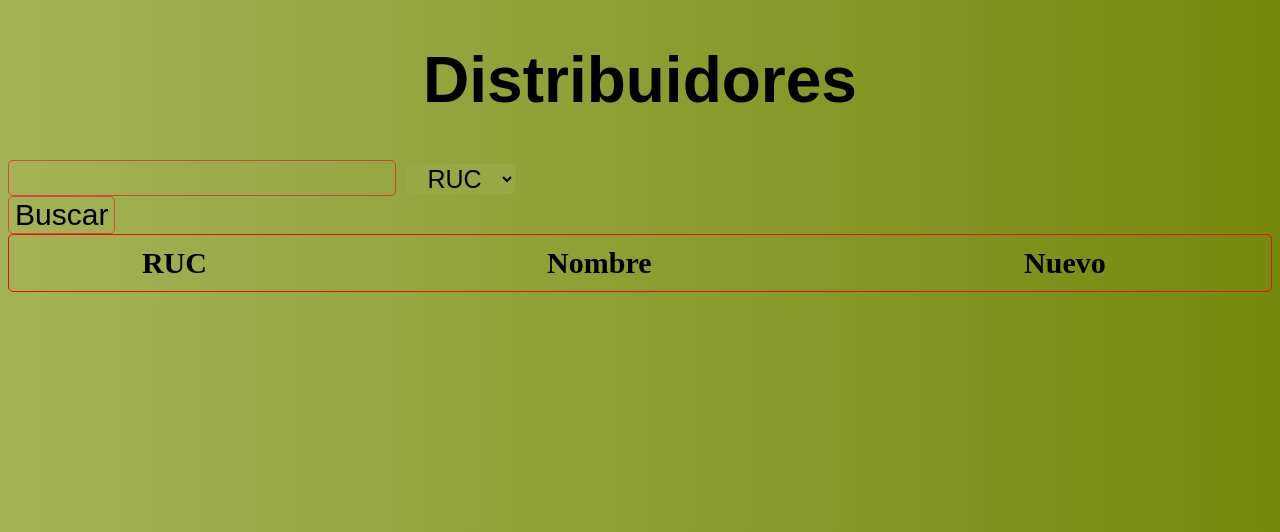
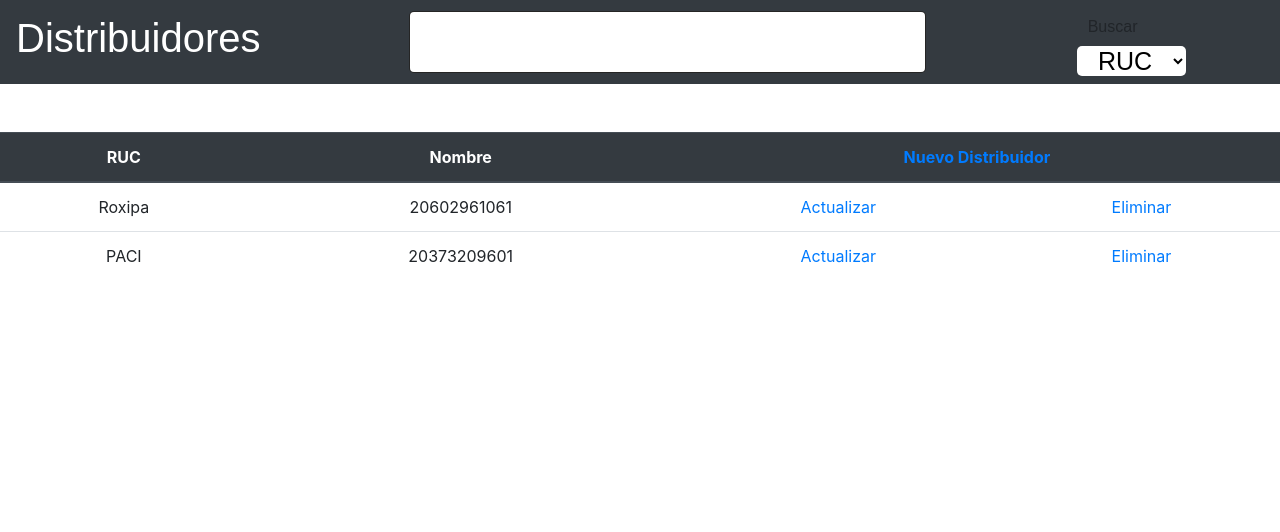
Before and after one commit to govydev/Proyecto-LP3, a PHP site: page /lista_distribuidores.php in a window 1280 px wide. Shown: the top 532 px of the page. Run offline with PHP 8.4, Linux system fonts and the light colour scheme; data comes from the database, SQL or seed files in the repository; lists and menus that the app fills with data are empty.

Commit message:
se conecto a BD  y listo distribuidores

```diff
--- a/Codigo PHP/Conexion/config.php
+++ b/Codigo PHP/Conexion/config.php
@@ -3,6 +3,6 @@
 
 DEFINE("DB_HOST","localhost");
 DEFINE("DB_USUARIO","root");
-DEFINE("DB_CONTRA","12345678");
-DEFINE("DB_NOMBRE","Tienda");
+DEFINE("DB_CONTRA","");
+DEFINE("DB_NOMBRE","tienda");
 DEFINE("DB_CHARSET", "utf8");
--- /dev/null
+++ b/Codigo PHP/Models/distribuidores.php
@@ -0,0 +1,15 @@
+<?php
+    include("../Conexion/conexion.php");
+
+    class Distribuidor extends Conexion
+    {
+        public function Dst(){
+            parent::__contructor();
+        }
+
+        public function listar_distribuidores(){
+            $resultado=$this->conexion_db->query('SELECT * FROM distribuidor');
+            $socio=$resultado->fetch_all(MYSQLI_ASSOC);
+            return $socio;
+        }
+    }
--- a/Codigo PHP/Views/index.php
+++ b/Codigo PHP/Views/index.php
@@ -19,7 +19,7 @@
             <h2 class='casillas'>Usuario</h2>
             <input type="text" name="txtusuario" id="user" >
             <h2 class='casillas'>Contraseña</h2>
-            <input type="text" name="txtcontra" id="pass"><br><br>
+            <input type="password" name="txtcontra" id="pass"><br><br>
             <input class='btn' type="button" name="btnsesion" value="Iniciar Sesion"><br><br>
         </div>
     </form>
--- a/Codigo PHP/Views/lista_distribuidores.php
+++ b/Codigo PHP/Views/lista_distribuidores.php
@@ -1,4 +1,7 @@
 <?php
+    include("../Models/distribuidores.php");
+    $distribuidor = new Distribuidor();
+    $array_distribuidor = $distribuidor->listar_distribuidores();
 ?>
 <!DOCTYPE html>
 <html lang="en">
@@ -8,24 +11,50 @@
     <meta http-equiv="X-UA-Compatible" content="ie=edge">
     <link rel="stylesheet" type = "text/css" href="../css/style_distribuidores.css">
     <link rel="stylesheet" type = "text/css" href="../css/body.css">
+    <link rel="stylesheet" href="https://stackpath.bootstrapcdn.com/bootstrap/4.3.1/css/bootstrap.min.css" integrity="sha384-ggOyR0iXCbMQv3Xipma34MD+dH/1fQ784/j6cY/iJTQUOhcWr7x9JvoRxT2MZw1T" crossorigin="anonymous">
+
     <title>Distribuidores</title>
 </head>
-<body class="lista_distribuidores">
-    <h1 class="titulo">Distribuidores</h1>
-        <div class="izquierda">
-            <input type="text" class="busqueda" name="" id="">
+<body >
+    <nav class="navbar navbar-dark bg-dark">
+        <h1 class="titulo">Distribuidores</h1>
+        <input type="text" class="busqueda" name="" id=""><br>
+        <div >
+            <input type="button" class="btn" value="Buscar">
             <select name="" id="" class="selector">
-                <option value="value1">RUC</option>
-                <option value="value1">Nombre</option>
+                        <option value="value1">RUC</option>
+                        <option value="value1">Nombre</option>
             </select>
-            <input type="button" class="btn" value="Buscar">
+
         </div>
-        <table>
-            <th>RUC</th>
-            <th>Nombre</th>
-            <th>Nuevo</th>
-        </table>
+    </nav><br><br>
+
+            <table class="table" >
+                <thead class="thead-dark" >
+                    <tr>
+                        <th scope="col">RUC</th>
+                        <th scope="col">Nombre</th>
+                        <th colspan="2" scope="col" ><a href="http://">Nuevo Distribuidor</a></th>
+                    </tr>
+                </thead>
+                <tbody>
+                    <?php foreach($array_distribuidor as $elemento):?>
+                    <tr>
+                    <td ><?php echo $elemento['nombre']?></td>
+                    <td ><?php echo $elemento['ruc']?></td>
+                    <td ><a href="http://">Actualizar</a></td>
+                    <td><a href="http://">Eliminar</a></td>
+                    </tr>
+                    <?php endforeach; ?>
+                </tbody>
+            </table>
+
+
 
 
 </body>
+<script src="https://code.jquery.com/jquery-3.3.1.slim.min.js" integrity="sha384-q8i/X+965DzO0rT7abK41JStQIAqVgRVzpbzo5smXKp4YfRvH+8abtTE1Pi6jizo" crossorigin="anonymous"></script>
+<script src="https://cdnjs.cloudflare.com/ajax/libs/popper.js/1.14.7/umd/popper.min.js" integrity="sha384-UO2eT0CpHqdSJQ6hJty5KVphtPhzWj9WO1clHTMGa3JDZwrnQq4sF86dIHNDz0W1" crossorigin="anonymous"></script>
+<script src="https://stackpath.bootstrapcdn.com/bootstrap/4.3.1/js/bootstrap.min.js" integrity="sha384-JjSmVgyd0p3pXB1rRibZUAYoIIy6OrQ6VrjIEaFf/nJGzIxFDsf4x0xIM+B07jRM" crossorigin="anonymous"></script>
+
 </html>
--- a/Codigo PHP/css/style_distribuidores.css
+++ b/Codigo PHP/css/style_distribuidores.css
@@ -1,7 +1,7 @@
 h1.titulo{
   font-family: Century Gothic,CenturyGothic,AppleGothic,sans-serif;
-    font-size: 400%;
-    text-align: center;
+  font-size: auto;
+  color: #ffffff;
 }
 h2.casillas{
   font-family: Century Gothic,CenturyGothic,AppleGothic,sans-serif;
@@ -11,49 +11,48 @@ div.izquierda {
   float: left;
   max-width: max-content;
   margin: auto;
-    border: 0px solid rgba(120, 162, 218, 0.678);
+  border: 1px solid rgba(120, 162, 218, 0.678);
   align-content: center;
+  color: #ffffff;
 }
 div.centro {
-    max-width: max-content;
+  max-width: 0%;
   margin: auto;
-    border: 1px solid rgba(120, 162, 218, 0.678);
+  border: 1px solid rgba(212, 18, 18, 0.877);
   align-content: center;
 }
 div.derecha {
   float: right;
-    max-width: max-content;
-    margin: 0 0 0 0;
-    border: 3px solid rgba(120, 162, 218, 0.678);
-    align-content: center;
+
+  border: 0px solid rgba(102, 99, 91, 0.678);
+
 }
 .busqueda{
   align-items: center;
   font-family: Century Gothic,CenturyGothic,AppleGothic,sans-serif;
   color: #ffffff;
   margin: auto;
-    font-size: 30px;
+  font-size: 40px;
   overflow: hidden;
   text-align: center;
-    color:  #000000;
-    background: rgba(154, 170, 71, 0);
+  color:  #ffffff;
+  background: rgb(255, 255, 255);
   padding: 0;
   border-radius: 5px 5px 5px 5px;
   -moz-border-radius: 5px 5px 5px 5px;
   -webkit-border-radius: 5px 5px 5px 5px;
-    border: 0.5px solid rgba(250, 0, 42, 0.589);
+  border: 0.5px solid rgba(0, 0, 0, 0.856)
 }
 .btn {
   font-family: Century Gothic,CenturyGothic,AppleGothic,sans-serif;
-    font-size: 20px;
-    background-color: rgba(214, 230, 240, 0);
-    color: black;
-    border: 0.5px solid rgba(250, 0, 42, 0.589);
+  font-size: 30px;
+  background-color: rgb(255, 255, 255);
+  color: rgb(250, 245, 245);
+  border: 1px solid rgba(250, 0, 42, 0.589);
   border-radius: 5px 5px 5px 5px;
   -moz-border-radius: 5px 5px 5px 5px;
   -webkit-border-radius: 5px 5px 5px 5px;
   margin: auto;
-    font-size: 30px;
   font-weight: 300;
 }
 .selector{
@@ -65,21 +64,13 @@ div.derecha {
   overflow: hidden;
   text-align: center;
   color:  #000000;
-    background: #98A844;
+  background: rgb(255, 255, 255);
   padding: 0;
   border-radius: 5px 5px 5px 5px;
   -moz-border-radius: 5px 5px 5px 5px;
   -webkit-border-radius: 5px 5px 5px 5px;
-    border: 0px solid #4ad314;
+  border: 0px solid #000000;
 }
-  table {
-    width: 100%;
-    border: 0.5px solid #ee0d0d;
-    border-radius: 5px 5px 5px 5px;
-    font-size: 30px;
-  }
-
-  th {
-    height: 50px;
+.table{
   text-align: center;
 }
```
Also changed, not shown: Codigo PHP/css/comun.css (added, +8 -0 lines), Codigo PHP/css/body.css (line endings or trailing spaces), 1 other file. Lines whose indentation alone changed are shown as unchanged.
